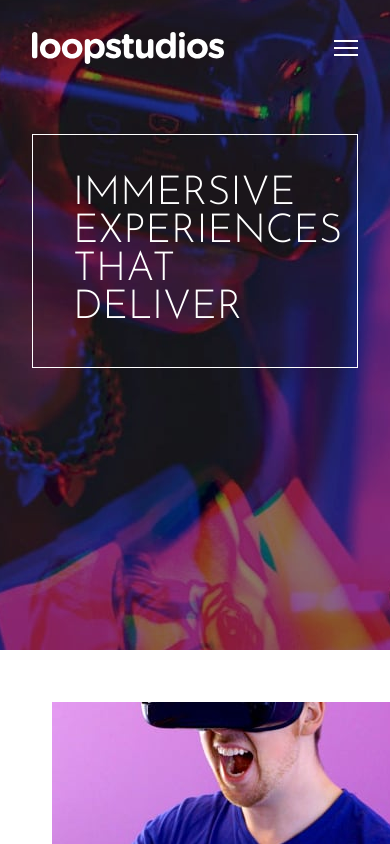
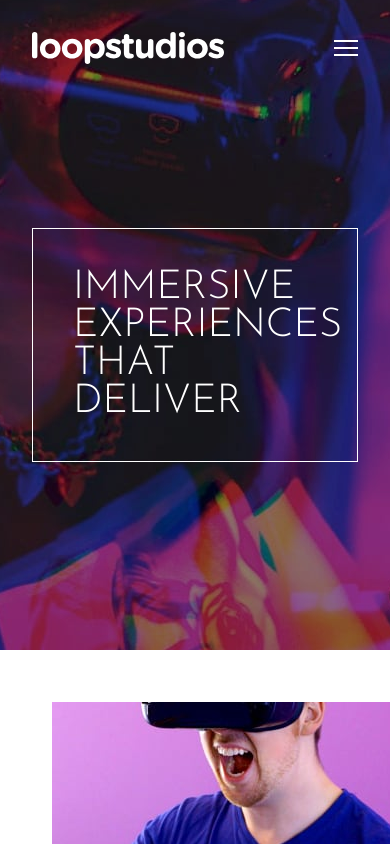
Before and after one commit to vsm1996/loopstudios, a React (Create React App) app: page / in a window 390 px wide. Shown: the top 844 px of the page. Built offline with nearby package versions, Linux system fonts and the light colour scheme.

Commit message:
slight change to mobile header margin 4 -> 10

```diff
--- a/src/components/header/header.css
+++ b/src/components/header/header.css
@@ -48,7 +48,7 @@
   .header {
     font-size: 40px;
     line-height: 38px;
-    margin-top: 4.125rem;
+    margin-top: 10rem;
     word-spacing: 100vw;
     padding: 2.5rem;
   }
```
